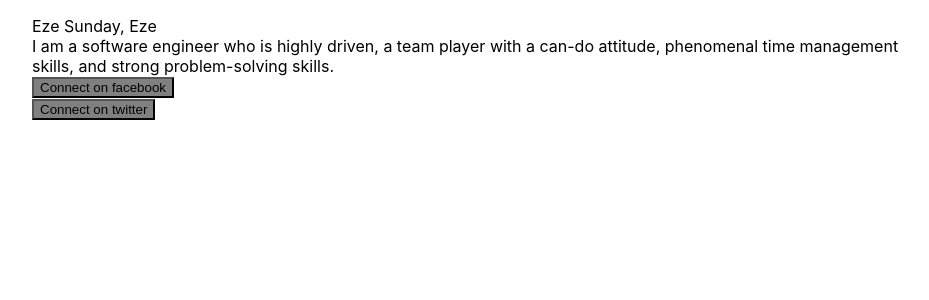
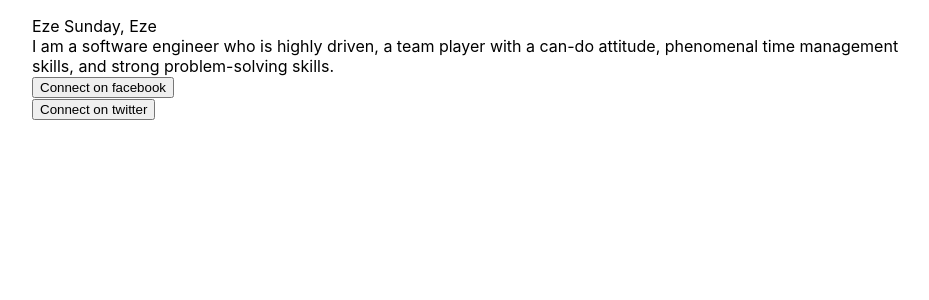
Before and after one commit to ezesundayeze/profile, a React (Create React App) app: page / in a window 1280 px wide. Shown: the top 300 px of the page, without its empty margins (160-1089 px from the left). Built offline with nearby package versions, Linux system fonts and the light colour scheme.

Commit message:
refactor: delete unnecesary files

```diff
--- a/public/index.html
+++ b/public/index.html
@@ -25,6 +25,8 @@
       work correctly both with client-side routing and a non-root public URL.
       Learn how to configure a non-root public URL by running `npm run build`.
     -->
+    <!-- Add icon library -->
+<link rel="stylesheet" href="https://cdnjs.cloudflare.com/ajax/libs/font-awesome/4.7.0/css/font-awesome.min.css">
     <title>Eze Sunday Eze</title>
   </head>
   <body>
--- a/src/Components/404/404.js
+++ b/src/Components/404/404.js
@@ -2,6 +2,6 @@ import React from 'react'
 
 export default function NotFound (params) {
   return (
-    <h3>  Campaign not found!</h3>
+    <h3>  Page not found</h3>
   )
 }
--- a/src/Components/SocialMedia/index.js
+++ b/src/Components/SocialMedia/index.js
@@ -7,15 +7,11 @@ const SocialHandle = (props)=>{
         background:'grey'
     }
     const fbStyle = {
-        visibility: 'visible',
-        animationName: 'fadeIn',
-        background:'blue'
+
       }
 
       const twStyle = {
-        visibility: 'visible',
-        animationName: 'fadeIn',
-        background:'blue'
+
       }
 
     const {
@@ -29,10 +25,11 @@ const SocialHandle = (props)=>{
     }
 
     const getStyle=(platform)=>{
+        console.log(platform)
         if (platform==='facebook') {
             return fbStyle
         }
-        else if (platform==='twitter') {
+        if (platform==='twitter') {
             return twStyle
         }
         else{
@@ -44,7 +41,7 @@ const SocialHandle = (props)=>{
 
     return(
         <React.Fragment>
-            <button style={getStyle()} onClick={()=>handleUrl(url, username)}>Connect on {platform}</button>
+            <button style={getStyle(platform)} onClick={()=>handleUrl(url, username)}>Connect on {platform}</button>
         </React.Fragment>
     )
 }
```
